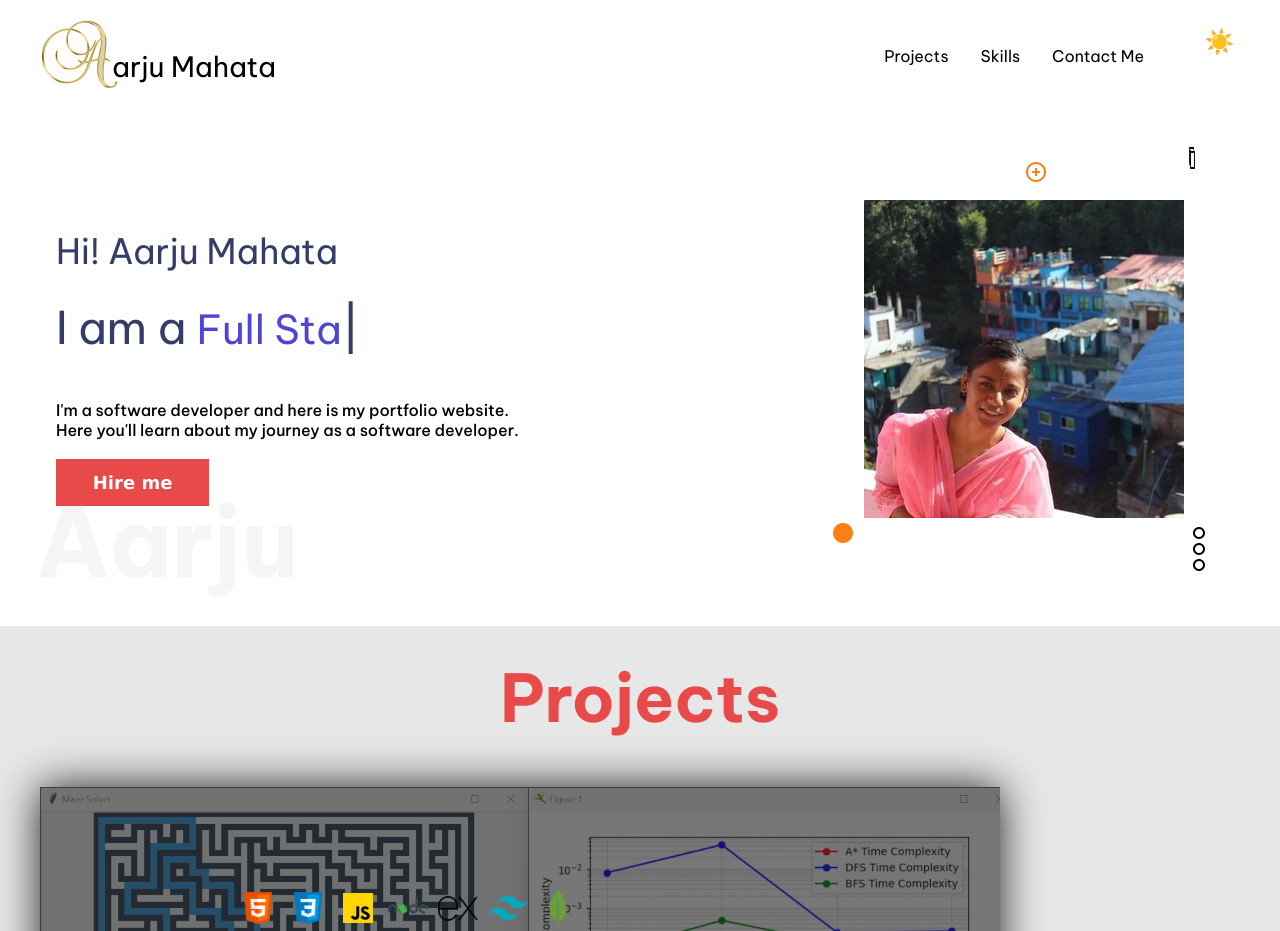
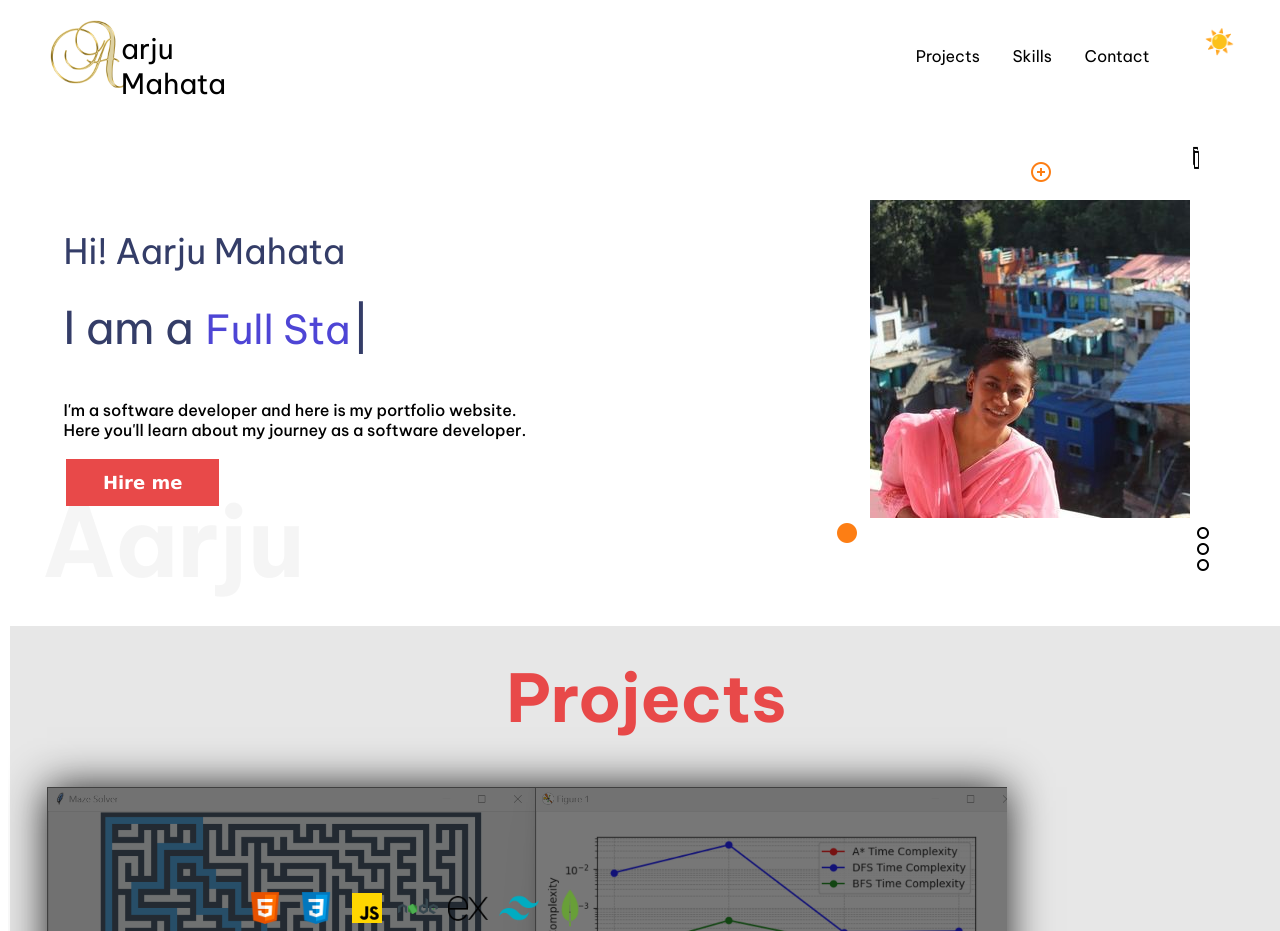
Before and after one commit to aa-rju/deploy, a website: page index.html in a window 1280 px wide. Shown: the top 931 px of the page. Drawn offline with nearby package versions, Linux system fonts and the light colour scheme.

Commit message:
Initial commit

```diff
--- a/public/index.html
+++ b/index.html
@@ -23,7 +23,7 @@
           <div class="nav-items">
             <div><a id="nav" href="#projects">Projects</a></div>
             <div><a id="nav" href="#skills">Skills</a></div>
-            <div><a id="nav" href="#contactme">Contact Me</a></div>
+            <div><a id="nav" href="#contactme">Contact</a></div>
             <div><button id="theme-toggle">☀️</button></div>
             <!-- <div><button id="theme-toggle"> </button></div> -->
           </div>
@@ -451,7 +451,7 @@
 
       <div class="contactus-form-container" id="contactme">
         <div class="container">
-          <h1 class="contactus-heading">Contact me</h1>
+          <h1 class="contactus-heading">Contact</h1>
           <h3 class="contactus-sub-heading">
             Questions,thoughts, or just want to say hello?
           </h3>
@@ -532,7 +532,7 @@
                 <a href="#skills">Skills</a>
               </div>
               <div>
-                <a href="#contactme">Contact Me</a>
+                <a href="#contactme">Contact</a>
               </div>
             </div>
 
--- a/public/styles.css
+++ b/public/styles.css
@@ -2,6 +2,7 @@
 
 *{
     margin:0;
+    margin-left: 0.2%;
     padding:0;
     box-sizing: border-box;
     font-family: "Be Vietnam Pro",sans-serif;
```
